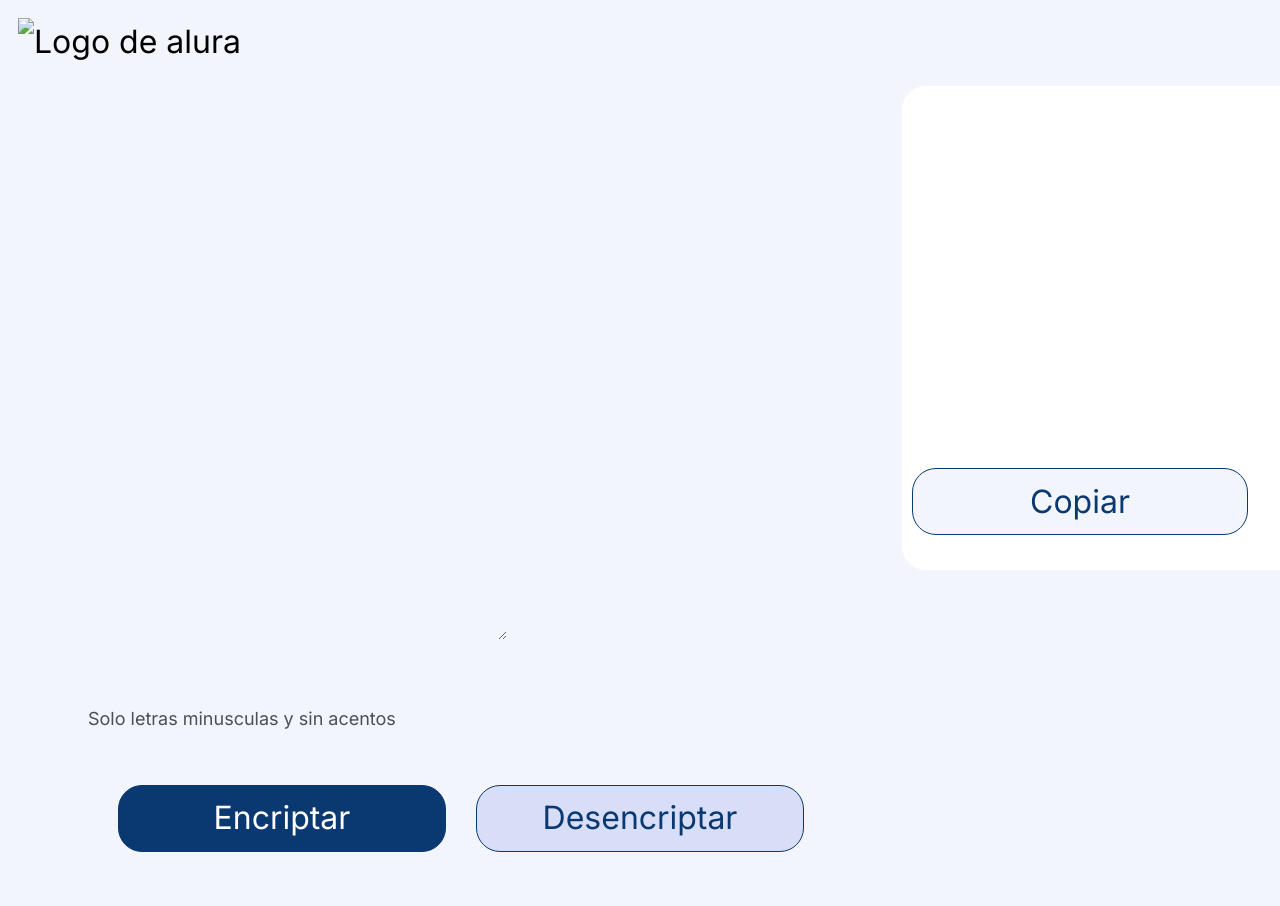
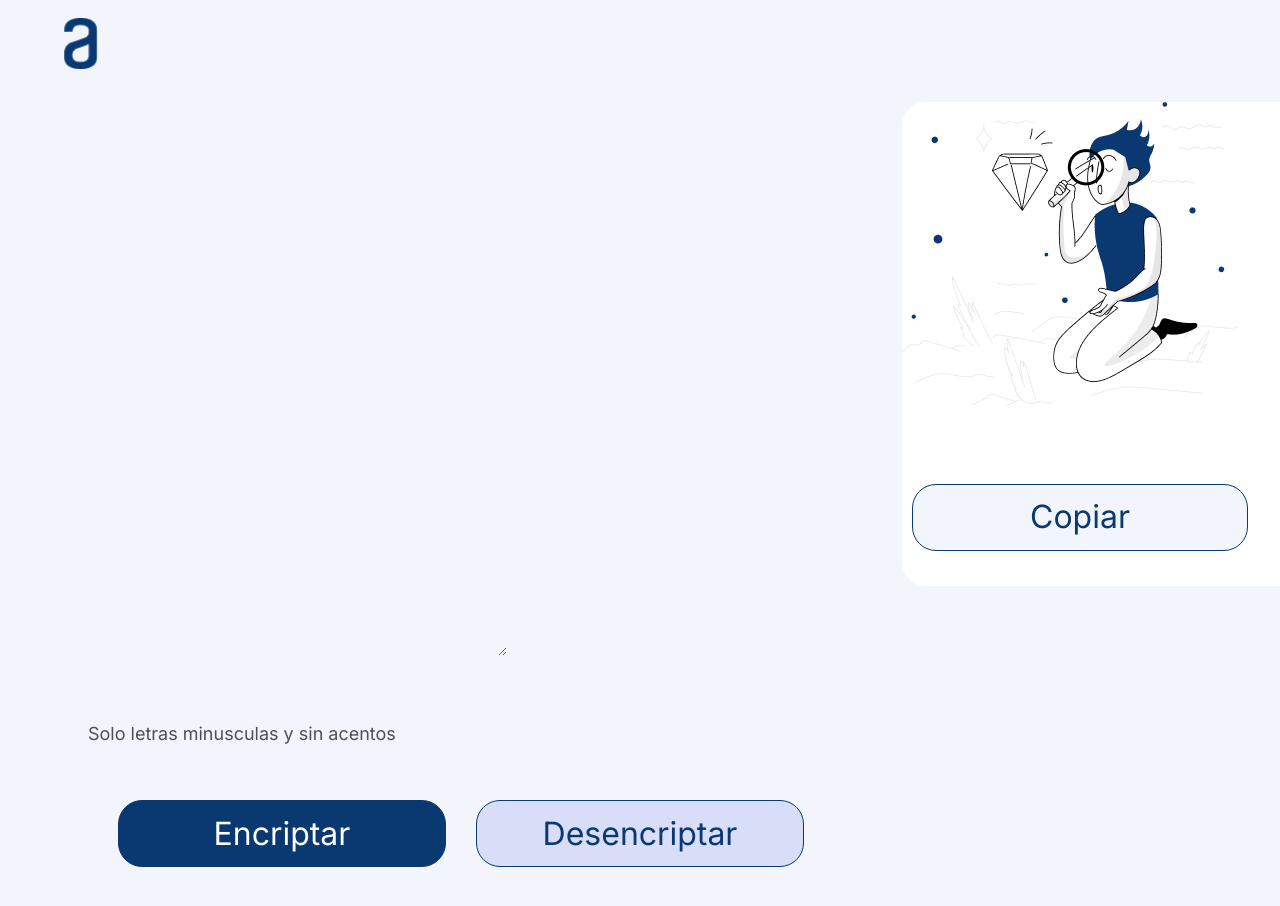
Before and after one commit to LUVAC15/challenge-encriptador, a plain HTML site: page index.html in a window 1280 px wide. Drawn offline with Linux system fonts and the light colour scheme; the site is published under a folder, as on GitHub Pages, so addresses that start at the root find nothing.

Commit message:
cambio a imagenes 2

```diff
--- a/index.html
+++ b/index.html
@@ -11,7 +11,7 @@
 </head>
 <body>
     <header>
-        <img src="/imagenes/logo.png" alt="Logo de alura" class="logo">
+        <img src="./imagenes/logo.png" alt="Logo de alura" class="logo">
     </header>
     <main>
         <section>
--- a/style.css
+++ b/style.css
@@ -35,7 +35,7 @@ main{
 
 .mensaje{
     background: white;
-    background-image: url("/imagenes/Munheco.png");
+    background-image: url("./imagenes/Munheco.png");
     background-repeat: no-repeat;
     border: none;
     border-radius: 24px;
```
